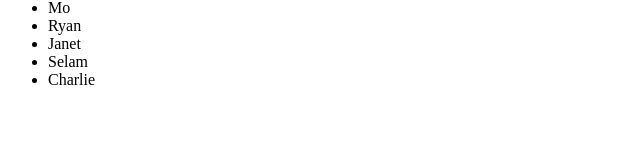
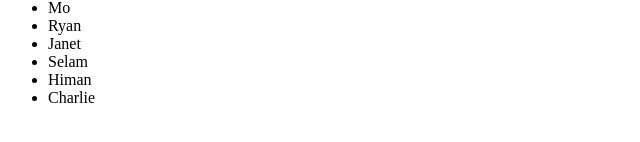
Before and after one commit to MrMetlHed/Github-Training, a plain HTML site: page index.html in a window 1280 px wide. Shown: the part 128-270 px from the top of the page, 0-640 px from the left. Drawn offline with Linux system fonts and the light colour scheme.

Commit message:
Revert "Tragedy Strikes"
This reverts commit 9eb13c6e8c5a492fc5c88dfd397106def6bb815c.

```diff
--- a/index.html
+++ b/index.html
@@ -17,6 +17,7 @@
         	<li>Ryan</li>
         	<li>Janet</li>
         	<li>Selam</li>
+        	<li>Himan</li>
         	<li>Charlie</li>
         </ul>
     </body>
```
